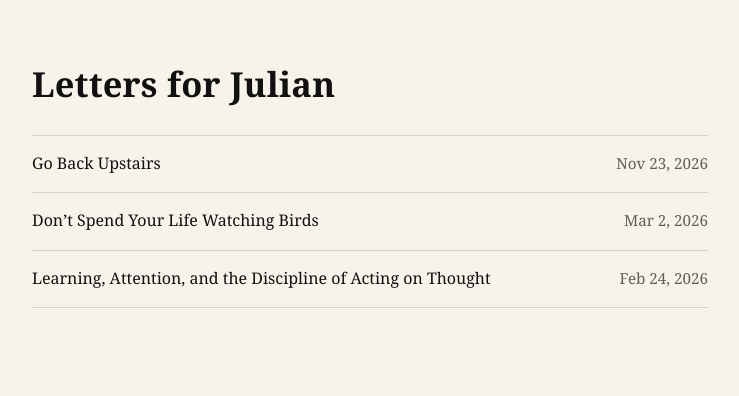
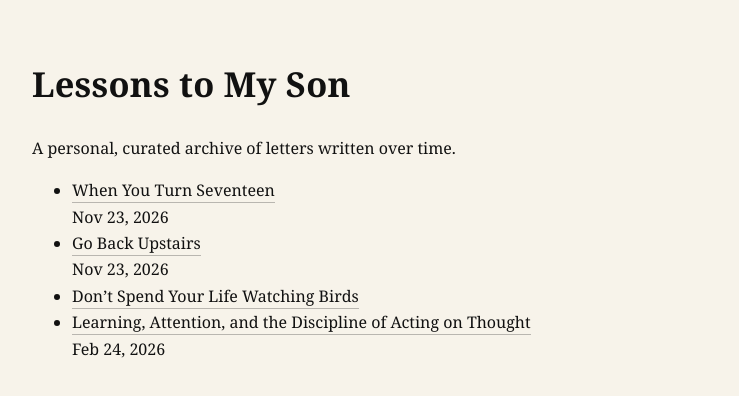
Before and after one commit to KlediJ/lessons-to-my-son, a plain HTML site: page index.html in a window 1280 px wide. Shown: the whole page, without its empty margins (270-1009 px from the left). Drawn offline with Linux system fonts and the light colour scheme.

Commit message:
Auto-update index.html from posts

```diff
--- a/index.html
+++ b/index.html
@@ -2,28 +2,30 @@
 <html>
 <head>
   <meta charset="UTF-8">
-  <title>Letters for Julian</title>
+  <title>Lessons to My Son</title>
   <link rel="stylesheet" href="styles/style.css">
 </head>
+<body>
+  <h1>Lessons to My Son</h1>
+  <p>A personal, curated archive of letters written over time.</p>
 
-<body class="index">
-  <main class="wrap">
-    <h1>Letters for Julian</h1>
-
-    <ul class="posts">
+  <ul>
     <li>
-        <a href="posts/2026-11-23-go-back-upstairs.html">Go Back Upstairs</a>
-        <span class="date">Nov 23, 2026</span>
+      <a href="posts/2026-11-23-when-you-turn-seventeen.html">When You Turn Seventeen</a><br>
+      <span>Nov 23, 2026</span>
     </li>
     <li>
-        <a href="posts/2026-03-02.html">Don’t Spend Your Life Watching Birds</a>
-        <span class="date">Mar 2, 2026</span>
+      <a href="posts/2026-11-23-go-back-upstairs.html">Go Back Upstairs</a><br>
+      <span>Nov 23, 2026</span>
     </li>
     <li>
-        <a href="posts/2026-02-24-learning-attention.html">Learning, Attention, and the Discipline of Acting on Thought</a>
-        <span class="date">Feb 24, 2026</span>
+      <a href="posts/2026-03-02.html">Don’t Spend Your Life Watching Birds</a><br>
+      <span></span>
+    </li>
+    <li>
+      <a href="posts/2026-02-24-learning-attention.html">Learning, Attention, and the Discipline of Acting on Thought</a><br>
+      <span>Feb 24, 2026</span>
     </li>
   </ul>
-  </main>
 </body>
 </html>
```
Lines whose indentation alone changed are shown as unchanged.
